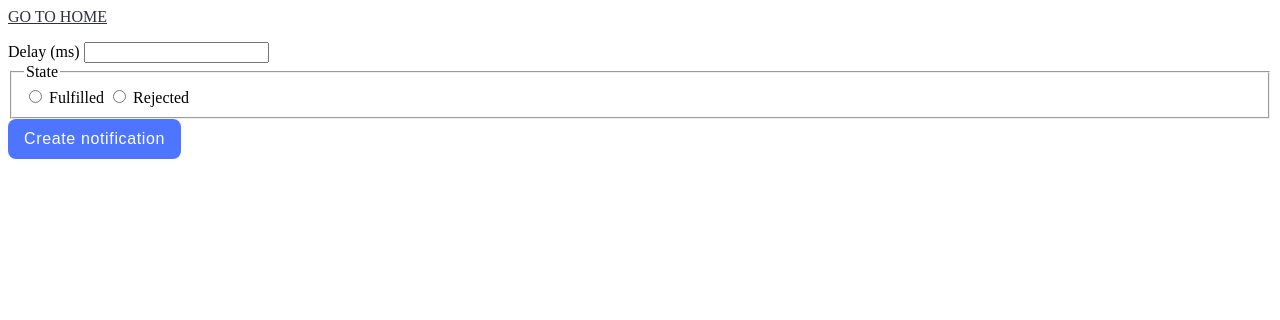
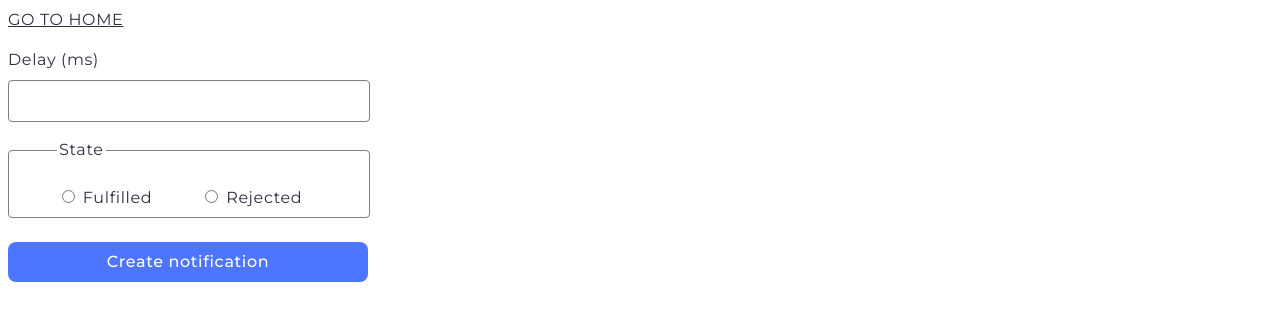
Before and after one commit to dariahavlovych/goit-js-hw-10, a website built with Vite: page src/2-snackbar.html in a window 1280 px wide. Built offline with nearby package versions, Linux system fonts and the light colour scheme.

Commit message:
add final styles

```diff
--- a/src/2-snackbar.html
+++ b/src/2-snackbar.html
@@ -5,6 +5,12 @@
     <link rel="icon" type="image/svg+xml" href="./img/favicon.svg" />
     <meta name="viewport" content="width=device-width, initial-scale=1.0" />
     <title>SnackBar Page</title>
+    <link rel="preconnect" href="https://fonts.googleapis.com" />
+    <link rel="preconnect" href="https://fonts.gstatic.com" crossorigin />
+    <link
+      href="https://fonts.googleapis.com/css2?family=Montserrat:wght@100..900&display=swap"
+      rel="stylesheet"
+    />
     <link rel="stylesheet" href="./css/styles.css" />
   </head>
   <body>
@@ -21,7 +27,7 @@
         <fieldset>
           <legend>State</legend>
           <label>
-            <input type="radio" name="state" value=" " required />
+            <input type="radio" name="state" value="fulfilled" required />
             Fulfilled
           </label>
           <label>
--- a/src/css/styles.css
+++ b/src/css/styles.css
@@ -1,4 +1,12 @@
-/* Reset styles */
+body {
+  font-family: 'Montserrat', sans-serif;
+  font-weight: 400;
+  font-size: 16px;
+  line-height: 1.5;
+  letter-spacing: 0.04em;
+  color: #2e2f42;
+}
+
 h1,
 h2,
 h3,
@@ -7,10 +15,6 @@ h5,
 h6,
 p {
   margin: 0;
-}
-
-p:last-child {
-  margin-bottom: 0;
 }
 
 ul {
@@ -22,9 +26,20 @@ ul {
 a {
   display: block;
   color: currentColor;
+  font-family: inherit;
+}
+
+input {
+  font-family: inherit;
+}
+
+section > button[disabled] {
+  color: #989898;
+  background-color: #cfcfcf;
 }
 
 button {
+  font-family: inherit;
   cursor: pointer;
   border-radius: 8px;
   border: none;
@@ -37,11 +52,6 @@ button {
   background-color: #4e75ff;
 }
 
-button[disabled] {
-  color: #989898;
-  background-color: #cfcfcf;
-}
-
 button:not([disabled]):hover {
   background-color: #6c8cff;
 }
@@ -52,11 +62,8 @@ img {
   height: auto;
 }
 
-/* styles */
-
 section > a {
   margin-bottom: 16px;
-  color: #2e2f42;
   text-transform: uppercase;
 }
 
@@ -65,26 +72,25 @@ section > a {
   align-items: center;
   justify-content: flex-start;
   gap: 40px;
-  font-weight: 400;
-  font-size: 16px;
-  line-height: 1.5;
-  color: #2e2f42;
   text-transform: uppercase;
 }
 
 .nav-link {
   font-weight: 500;
   letter-spacing: 0.02em;
-  line-height: 1.5;
 }
 
 .nav-link:hover,
 .nav-link:focus {
   color: #747bff;
 }
+
+/* timer */
+
 .timer {
   display: flex;
   gap: 24px;
+  margin-top: 32px;
 }
 
 .field {
@@ -93,18 +99,11 @@ section > a {
 }
 
 span.value {
-  font-weight: 400;
   font-size: 40px;
   line-height: 1.2;
-  letter-spacing: 0.04em;
-  color: #2e2f42;
 }
 
 span.label {
-  font-weight: 400;
-  font-size: 16px;
-  line-height: 1.5;
-  color: #2e2f42;
   text-transform: uppercase;
 }
 
@@ -123,11 +122,11 @@ input[id='datetime-picker'] {
   background-color: #fff;
 }
 
-input[id='datetime-picker']:not([disabled]):hover {
+input:not([disabled]):hover {
   border: 1px solid #000;
 }
 
-input[id='datetime-picker']:not([disabled]):active {
+input:not([disabled]):active {
   border: 1px solid #4e75ff;
 }
 
@@ -141,6 +140,34 @@ button[data-start] {
   height: 42px;
 }
 
-.timer {
-  margin-top: 32px;
+/* Snackbar */
+.form > label {
+  display: flex;
+  flex-direction: column;
+  gap: 8px;
+  margin-bottom: 16px;
 }
+
+input[name='delay'] {
+  border: 1px solid #808080;
+  border-radius: 4px;
+  width: 328px;
+  height: 24px;
+  padding: 8px 16px;
+}
+
+fieldset {
+  display: flex;
+  gap: 48px;
+  width: 264px;
+  height: 46px;
+  border-radius: 4px;
+  border: 1px solid #808080;
+  padding: 24px 48px 8px 48px;
+  margin: 0px 0px 24px 0px;
+}
+
+button[type='submit'] {
+  width: 360px;
+  height: 40px;
+}
--- a/src/js/1-timer.js
+++ b/src/js/1-timer.js
@@ -3,11 +3,9 @@ import "flatpickr/dist/flatpickr.min.css";
 import iziToast from "izitoast";
 import "izitoast/dist/css/iziToast.min.css";
 
-// TODO: add stiles
-
-const timePicker = document.querySelector("input#datetime-picker");
 const startBtn = document.querySelector("button[data-start]");
 startBtn.disabled = true;
+const timePicker = document.querySelector("input#datetime-picker");
 const dataDays = document.querySelector("span[data-days]");
 const dataHours = document.querySelector("span[data-hours]");
 const dataMinutes = document.querySelector("span[data-minutes]");
@@ -59,7 +57,6 @@ function timerMarckupUpdate({ days, hours, minutes, seconds }) {
     dataSeconds.textContent = String(seconds).padStart(2, 0);
 }
 
-
 function convertMs(ms) {
   // Number of milliseconds per unit of time
   const second = 1000;
--- a/src/js/2-snackbar.js
+++ b/src/js/2-snackbar.js
@@ -37,9 +37,3 @@ function onSubmitHadler(event) {
 
     event.target.reset();
 }
-
-// const promise = new Promise((resolve, reject) => {
-//   setTimeout(() => {
-//     reject(5);
-//   }, 2000);
-// });
```
Also changed, not shown: src/1-timer.html (+6 -0 lines), src/index.html (+6 -0 lines).
